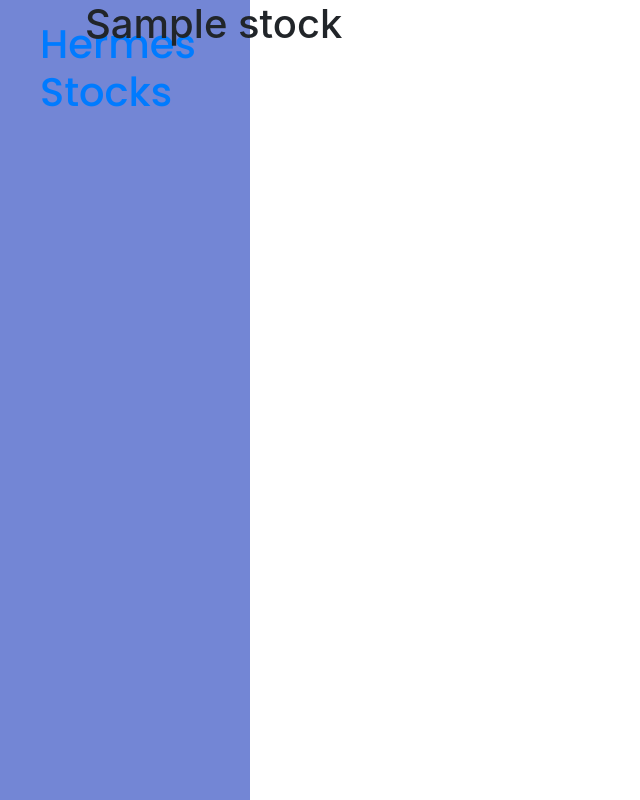
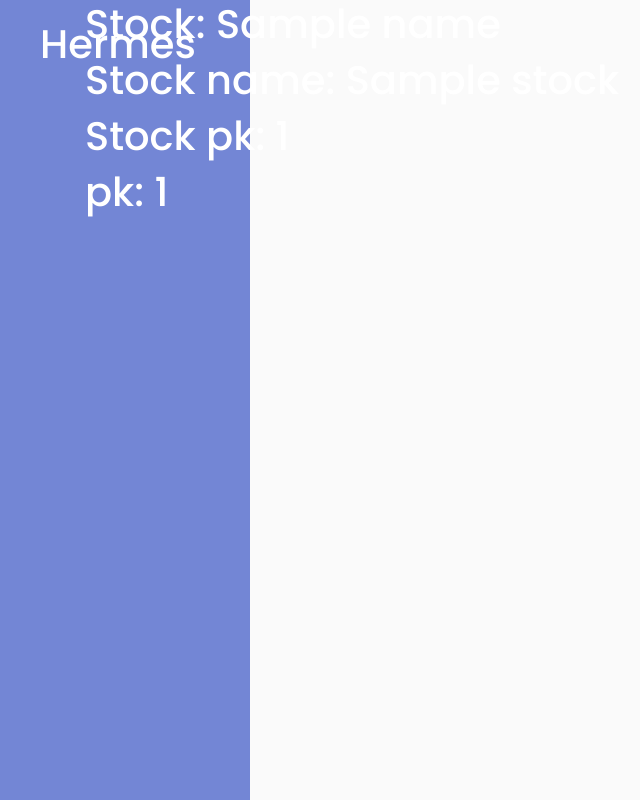
Before and after one commit to unsw-cse-capstone-project/capstone-project-comp3900-h13a-anonymous, a Django app: template simulator/templates/simulator/stock_detail.html in a window 1280 px wide. Shown: the whole page, without its empty margins (0-640 px from the left). Run offline with Django 3.2, Linux system fonts and the light colour scheme; the template is opened without the code that fills it: most values are stand-ins (such as "Sample title", 1, 10 or a date in 2020); some libraries are stand-ins or nearby versions.

Commit message:
Updated to have stock detail linked with watchlist

```diff
--- a/simulator/templates/registration/login.html
+++ b/simulator/templates/registration/login.html
@@ -8,5 +8,5 @@
     <button type="submit" class="btn btn-primary">Log in</button>
   </form>
 
-  <p>Don't have an account? <a href="{% url 'signup' %}">Sign Up Here</a></p>
+  <p>Don't have an account? <button class="btn"><a href="{% url 'signup' %}">Sign Up Here</a></button></p>
 {% endblock %}
--- a/simulator/templates/simulator/base.html
+++ b/simulator/templates/simulator/base.html
@@ -6,11 +6,6 @@
     <meta name="viewport" content="width=device-width, initial-scale=1.0" />
     <title>{% block title %}{% endblock %}</title>
     <link
-      href="//fonts.googleapis.com/css?Tangerine:bold,bolditalic|Inconsolata:italic|Droid+Sans"
-      rel="stylesheet"
-      type="text/css"
-    />
-    <link
       rel="stylesheet"
       href="https://stackpath.bootstrapcdn.com/bootstrap/4.4.1/css/bootstrap.min.css"
       integrity="sha384-Vkoo8x4CGsO3+Hhxv8T/Q5PaXtkKtu6ug5TOeNV6gBiFeWPGFN9MuhOf23Q9Ifjh"
@@ -18,16 +13,23 @@
     />
     <link
     rel="stylesheet"
-    href="{% static 'css/header.css' %}">
+    href="{% static 'css/header.css' %}"
+    >
+    <link
+    rel="stylesheet"
+    href="{% static 'css/sidebar_style.css' %}"
+    >
   </head>
   <body>
+    <div class="sidebar">
       <div class="header">
-      <h1><a href="{% url "stock_list" %}"> Hermes Stocks </a></h1>
+        <h1><a href="{% url "stock_list" %}"> Hermes </a></h1>
           {% if user.is_authenticated %}
             <p class="greet">Hello, {{ user.username }}
                 <small><a href="{% url 'logout' %}">(Log out)</a></small>
             </p>
         {% endif %}
+      </div>
     </div>
 
     <div class="content container">
--- a/simulator/templates/simulator/my_watchlist.html
+++ b/simulator/templates/simulator/my_watchlist.html
@@ -22,7 +22,8 @@
     {% for w in wlist %}
     <tr>
     <td>{{w.code}}</td>
-    <td>{{w.name}}</td>
+    <td><a href="{% url "stock_detail" pk=w.name %}">{{w.name}}</a></td>
+    <!-- <td>{{w.name}}</td> -->
     <td>{{w.date}}</td>
     <td>{{w.current}}</td>
     <td>{{w.change}}</td>
--- a/simulator/templates/simulator/signup.html
+++ b/simulator/templates/simulator/signup.html
@@ -13,7 +13,7 @@
     </ul>
     {% endif %}
 
-    <div style="margin: 10 auto;">
+    <div style="margin: 20 auto;">
         <h3 style="text-align: center; font-family: sans-serif">Sign up to sharpen your trading skills today</h3>
         <div>
             {% crispy form %}
--- a/simulator/templates/simulator/stock_detail.html
+++ b/simulator/templates/simulator/stock_detail.html
@@ -1,5 +1,8 @@
 {% extends 'simulator/base.html' %}
 {% block title %}{{ stock.name }}{% endblock %}
 {% block content %}
-  <h1> {{stock.name}} </h1>
+  <h1> Stock: {{name}} </h1>
+  <h1> Stock name: {{stock.name}} </h1>
+  <h1> Stock pk: {{stock.pk}} </h1>
+  <h1> pk: {{pk}} </h1>
 {% endblock %}
--- a/simulator/urls.py
+++ b/simulator/urls.py
@@ -2,11 +2,11 @@ from django.urls import path
 from . import views
 
 urlpatterns = [
-    # 127.0.0.1:8000
+    # 127.0.0.1:8000/
     path('', views.stock_list, name='stock_list'),
 
     # 127.0.0.1:8000/stock/1
-    path('stock/<int:pk>/', views.stock_detail, name='stock_detail'),
+    path('stock/<pk>/', views.stock_detail, name='stock_detail'),
 
     # 127.0.0.1:8000/signup
     path('signup/', views.signup, name='signup'),
--- a/static/css/header.css
+++ b/static/css/header.css
@@ -16,9 +16,15 @@
 }
 
 .greet {
+    bottom: 3;
     color: #ffffff;
     float: right;
     font-size: 26pt;
     margin-right: 20px;
-    left: 30;
+    left: 70;
 }
+
+.col-md-8 {
+    left: 100;
+    color: #ffffff;
+}
```
Also changed, not shown: simulator/views.py (+19 -4 lines), db.sqlite3. Lines whose indentation alone changed are shown as unchanged.
